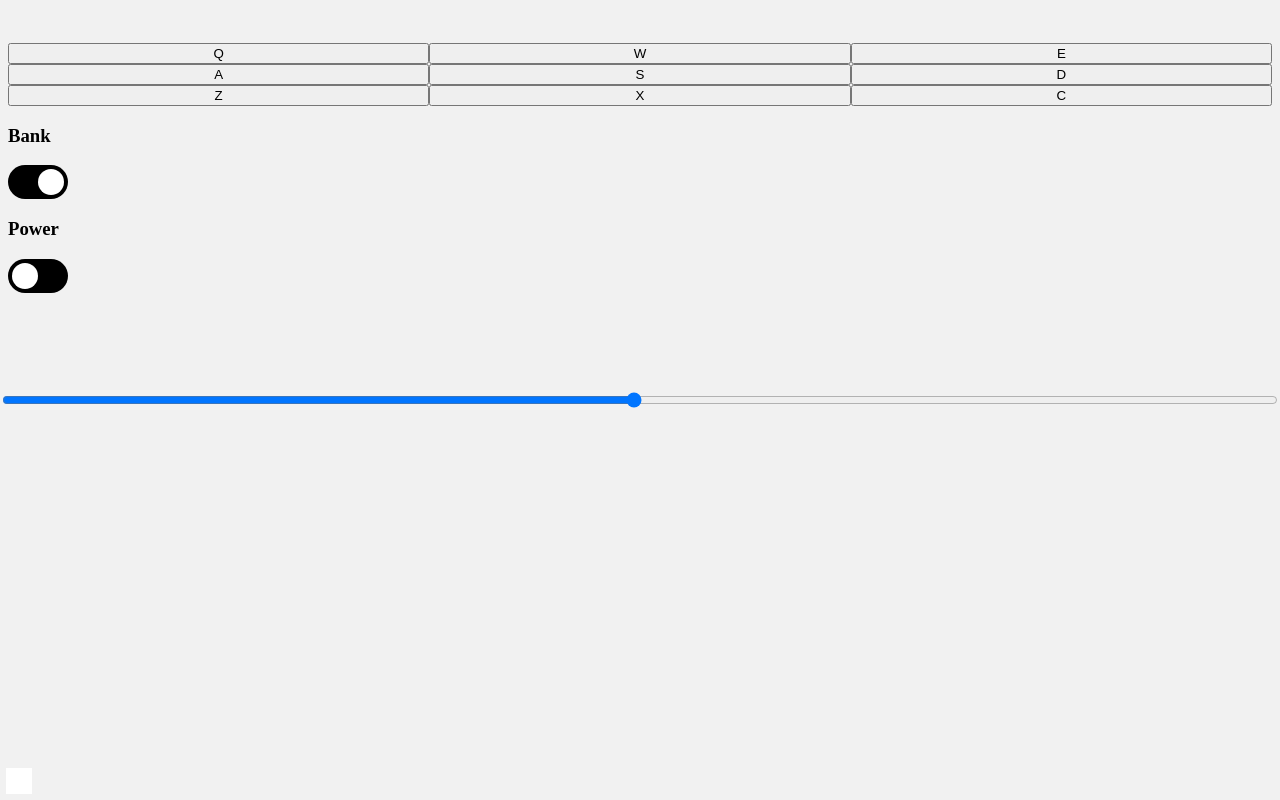
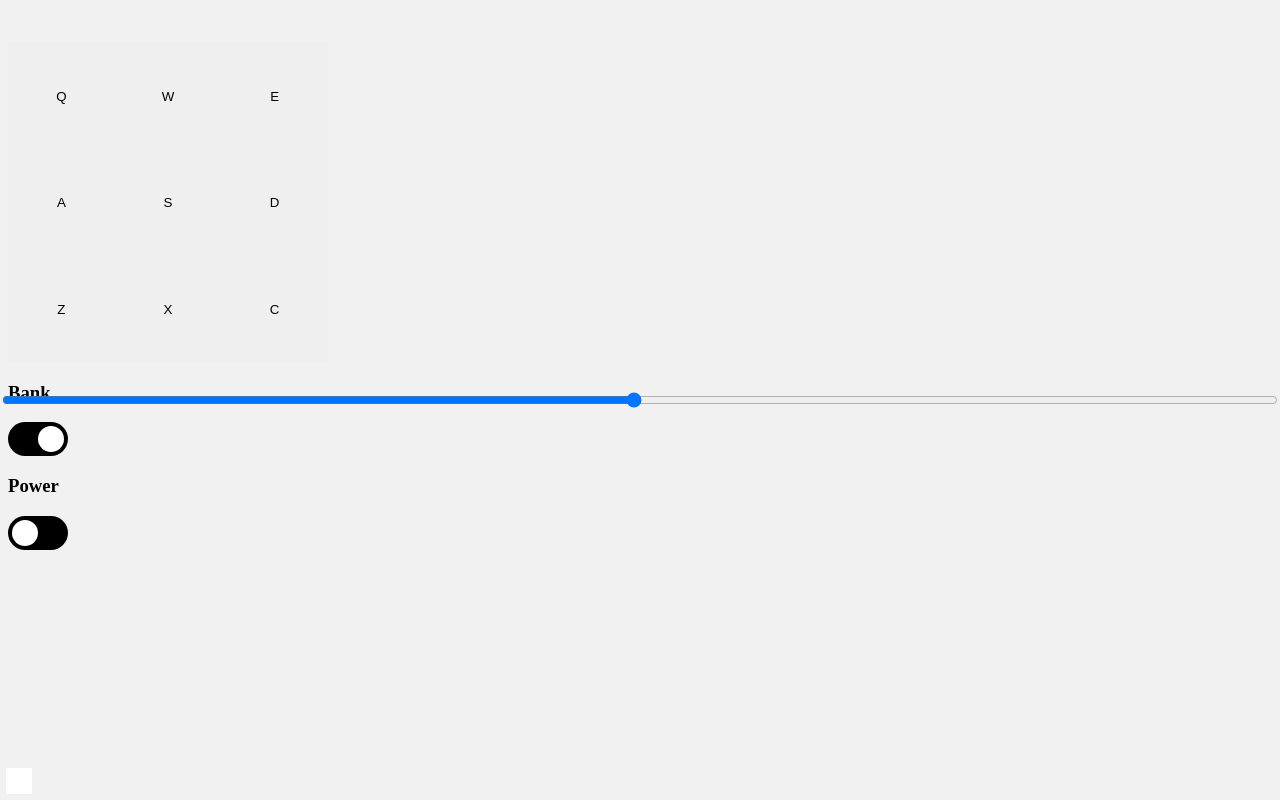
Before and after one commit to LedaThemis/drum-machine, a React (Create React App) app: page / in a window 1280 px wide. Built offline with nearby package versions, Linux system fonts and the light colour scheme.

Commit message:
style drum button

```diff
--- a/src/styles/App.css
+++ b/src/styles/App.css
@@ -5,6 +5,8 @@ h1 {
 
 .buttons {
   display: grid;
+  width: clamp(100px, 25vw, 500px);
+  height: clamp(100px, 25vw, 500px);
   grid-template-columns: 1fr 1fr 1fr;
   grid-template-rows: 1fr 1fr 1fr;
 }
--- a/src/styles/DrumButton.css
+++ b/src/styles/DrumButton.css
@@ -1,3 +1,7 @@
 .red {
-  width: 40px;
+  background-color: rgb(168, 168, 168);
 }
+
+.drum-button {
+  border: none;
+}
```
